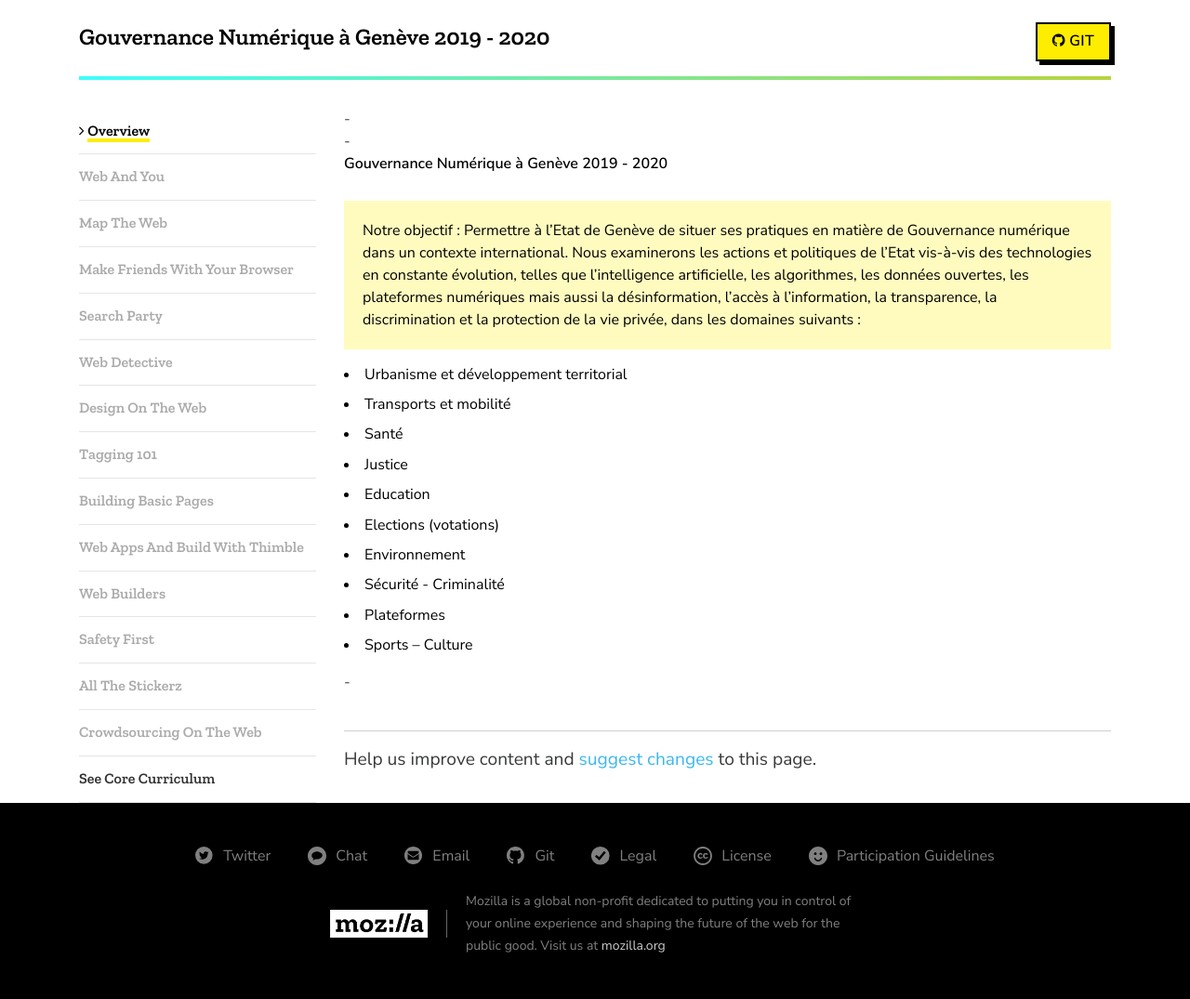
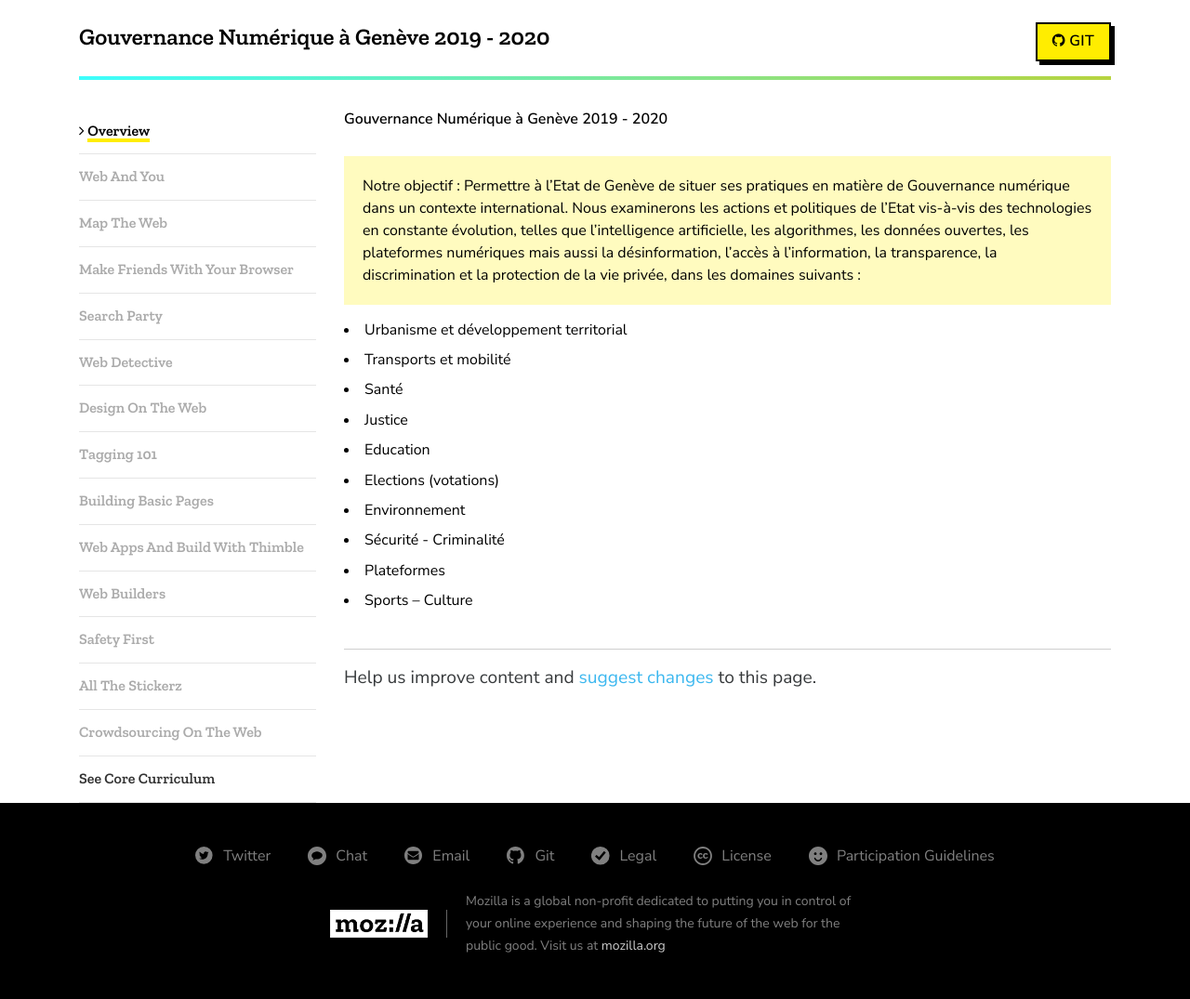
Before and after one commit to FrankTheodoloz/wikitest, a Jekyll site: the page built from index.md, in a window 1280 px wide. Shown: the whole page at 93% size. Built offline with Jekyll 4.4.1, drawn with Linux system fonts in a browser that asks for light colours.

Commit message:
Update home.html

```diff
--- a/_layouts/home.html
+++ b/_layouts/home.html
@@ -1,6 +1,6 @@
 ---
 layout: default
 ---
--<div class="home-page lesson-content">
--  <div>{{ content }}</div>
--</div>
+<div class="home-page lesson-content">
+  <div>{{ content }}</div>
+</div>
```
